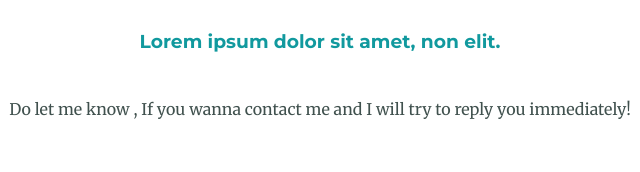
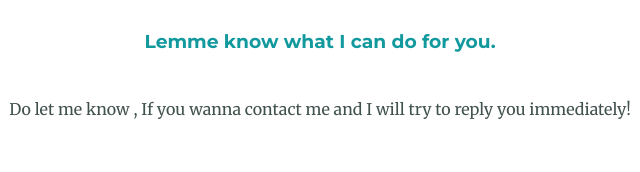
Before and after one commit to EXAMFOBIA/adeem, a plain HTML site: page index.html in a window 1280 px wide. Shown: the part 2527-2699 px from the top of the page, 320-960 px from the left. Drawn offline with Linux system fonts and the light colour scheme.

Commit message:
Update index.html

```diff
--- a/index.html
+++ b/index.html
@@ -61,7 +61,7 @@
       <hr />
       <div class="contact-me">
         <h2>Get In Touch</h2>
-        <h3>Lorem ipsum dolor sit amet, non elit.</h3>
+        <h3>Lemme know what I can do for you.</h3>
         <p class="contact-message" >
           Do let me know , If you wanna contact me and I will try to reply you immediately!
         </p>
```
